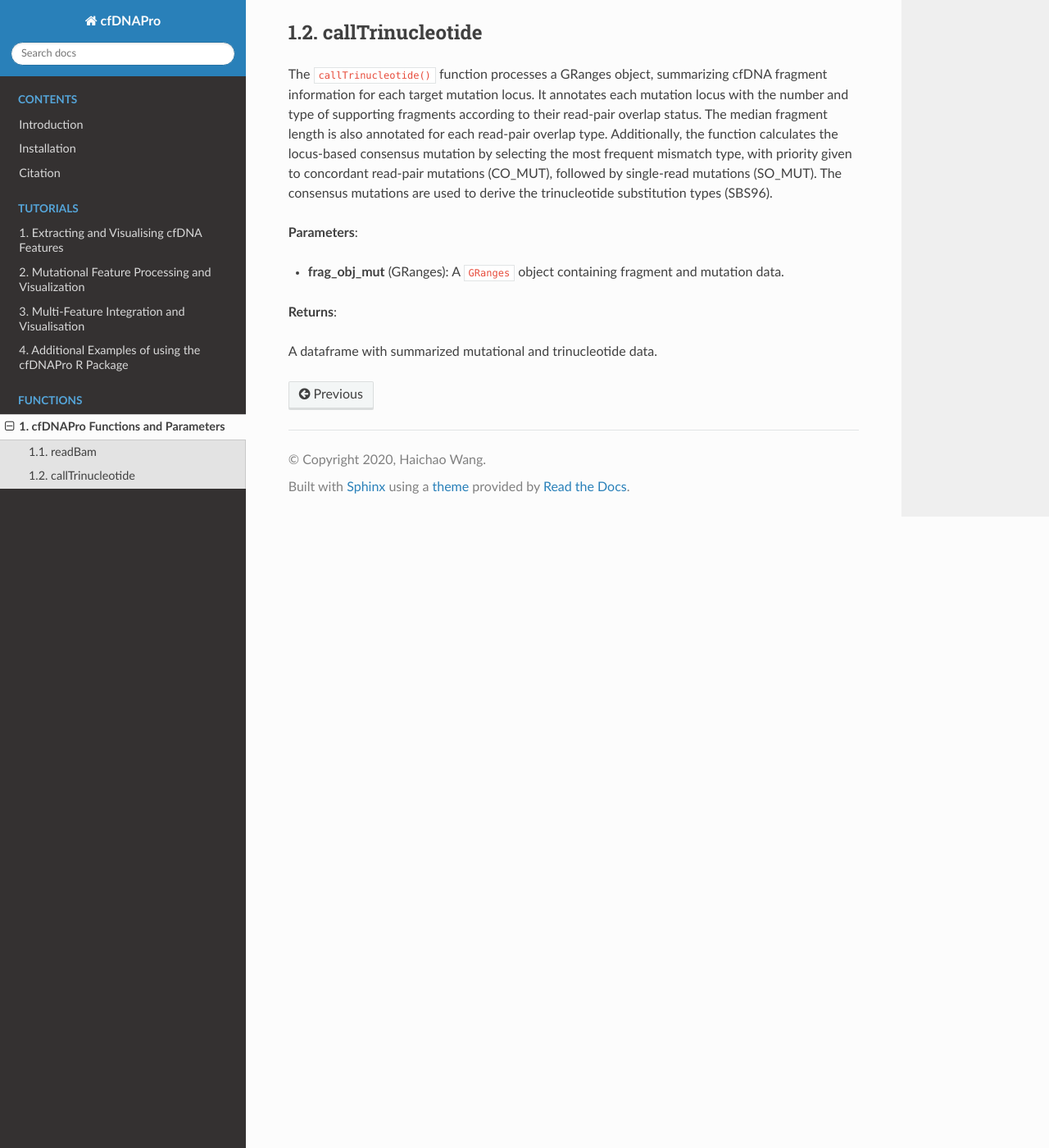
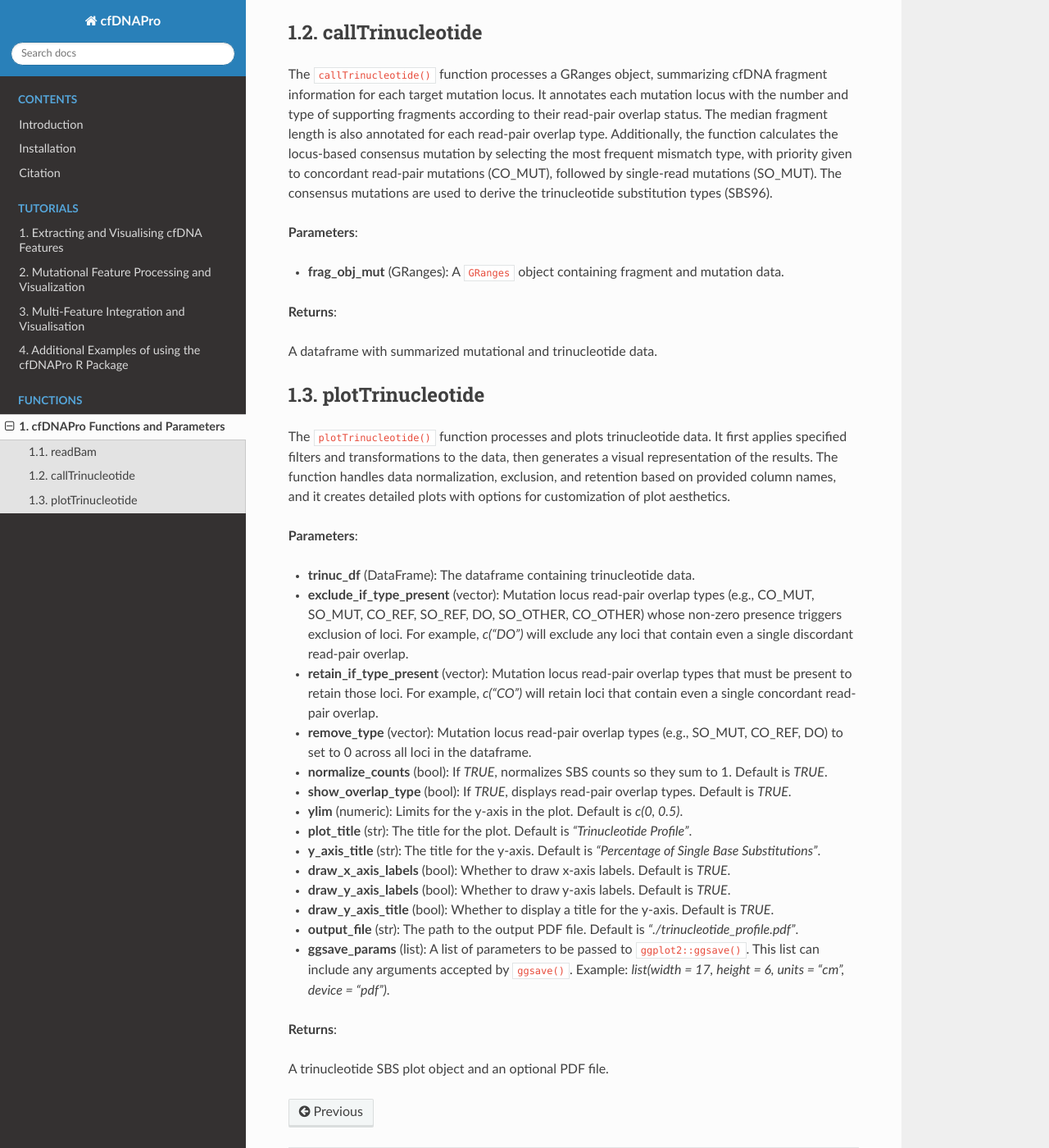
Before and after one commit to hw538/docs-cfdnapro, a Sphinx documentation site: the page built from docs/functions/cfdnapro_functions.rst, in a window 1280 px wide and 1400 px high, scrolled down 990 px. Shown: the whole window at 82% size. Built offline with Sphinx 7.4.7 and the Read the Docs theme 3.1.0, drawn with Linux system fonts in a browser that asks for light colours.

Commit message:
Update cfdnapro_functions.rst

```diff
--- a/docs/functions/cfdnapro_functions.rst
+++ b/docs/functions/cfdnapro_functions.rst
@@ -42,3 +42,29 @@ The ``callTrinucleotide()`` function processes a GRanges object, summarizing cfD
 **Returns**:
 
 A dataframe with summarized mutational and trinucleotide data.
+
+plotTrinucleotide
+-----------------
+
+The ``plotTrinucleotide()`` function processes and plots trinucleotide data. It first applies specified filters and transformations to the data, then generates a visual representation of the results. The function handles data normalization, exclusion, and retention based on provided column names, and it creates detailed plots with options for customization of plot aesthetics.
+
+**Parameters**:
+
+- **trinuc_df** (DataFrame): The dataframe containing trinucleotide data.
+- **exclude_if_type_present** (vector): Mutation locus read-pair overlap types (e.g., CO_MUT, SO_MUT, CO_REF, SO_REF, DO, SO_OTHER, CO_OTHER) whose non-zero presence triggers exclusion of loci. For example, `c("DO")` will exclude any loci that contain even a single discordant read-pair overlap.
+- **retain_if_type_present** (vector): Mutation locus read-pair overlap types that must be present to retain those loci. For example, `c("CO")` will retain loci that contain even a single concordant read-pair overlap.
+- **remove_type** (vector): Mutation locus read-pair overlap types (e.g., SO_MUT, CO_REF, DO) to set to 0 across all loci in the dataframe.
+- **normalize_counts** (bool): If `TRUE`, normalizes SBS counts so they sum to 1. Default is `TRUE`.
+- **show_overlap_type** (bool): If `TRUE`, displays read-pair overlap types. Default is `TRUE`.
+- **ylim** (numeric): Limits for the y-axis in the plot. Default is `c(0, 0.5)`.
+- **plot_title** (str): The title for the plot. Default is `"Trinucleotide Profile"`.
+- **y_axis_title** (str): The title for the y-axis. Default is `"Percentage of Single Base Substitutions"`.
+- **draw_x_axis_labels** (bool): Whether to draw x-axis labels. Default is `TRUE`.
+- **draw_y_axis_labels** (bool): Whether to draw y-axis labels. Default is `TRUE`.
+- **draw_y_axis_title** (bool): Whether to display a title for the y-axis. Default is `TRUE`.
+- **output_file** (str): The path to the output PDF file. Default is `"./trinucleotide_profile.pdf"`.
+- **ggsave_params** (list): A list of parameters to be passed to ``ggplot2::ggsave()``. This list can include any arguments accepted by ``ggsave()``. Example: `list(width = 17, height = 6, units = "cm", device = "pdf")`.
+
+**Returns**:
+
+A trinucleotide SBS plot object and an optional PDF file.
```
